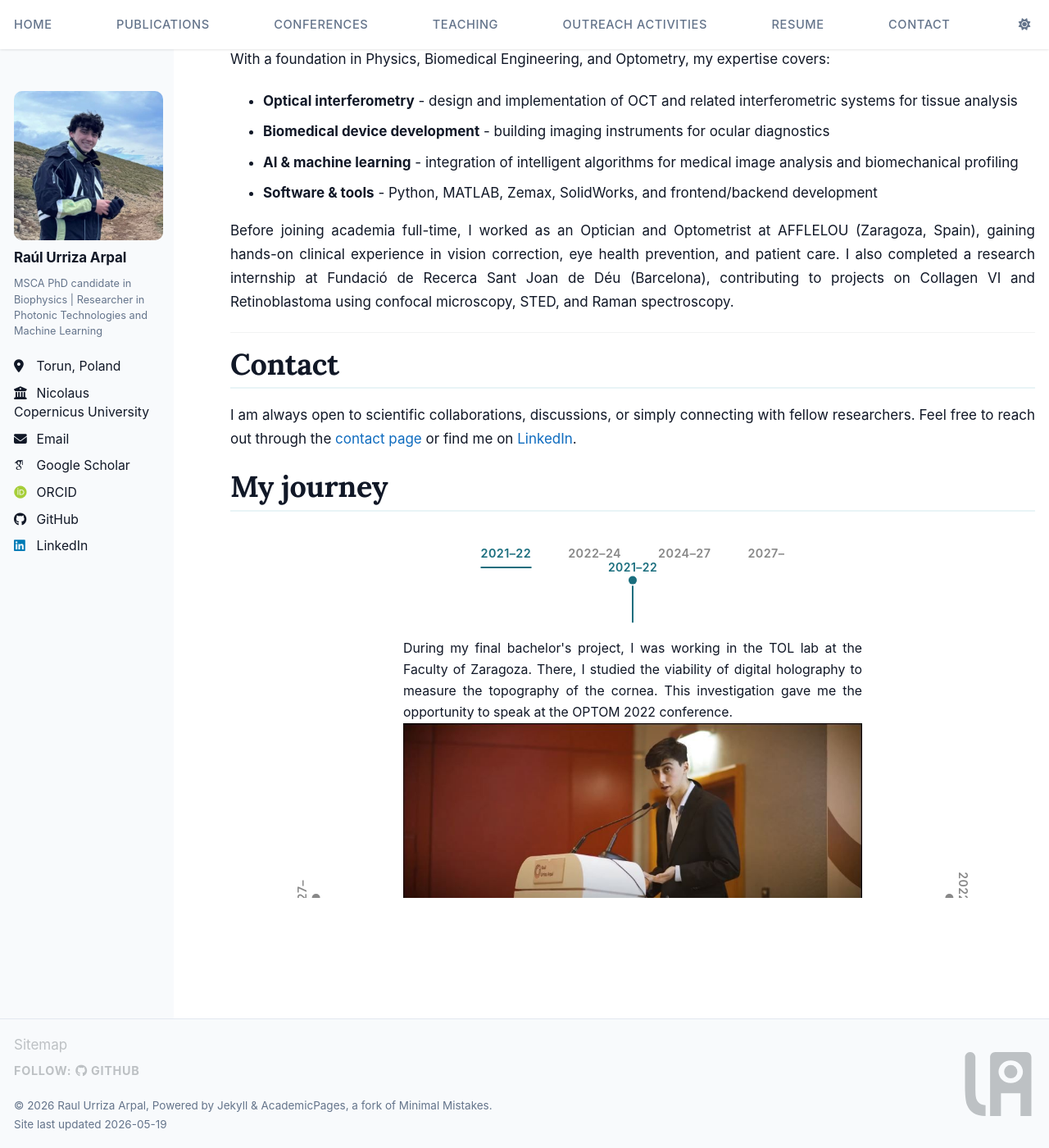
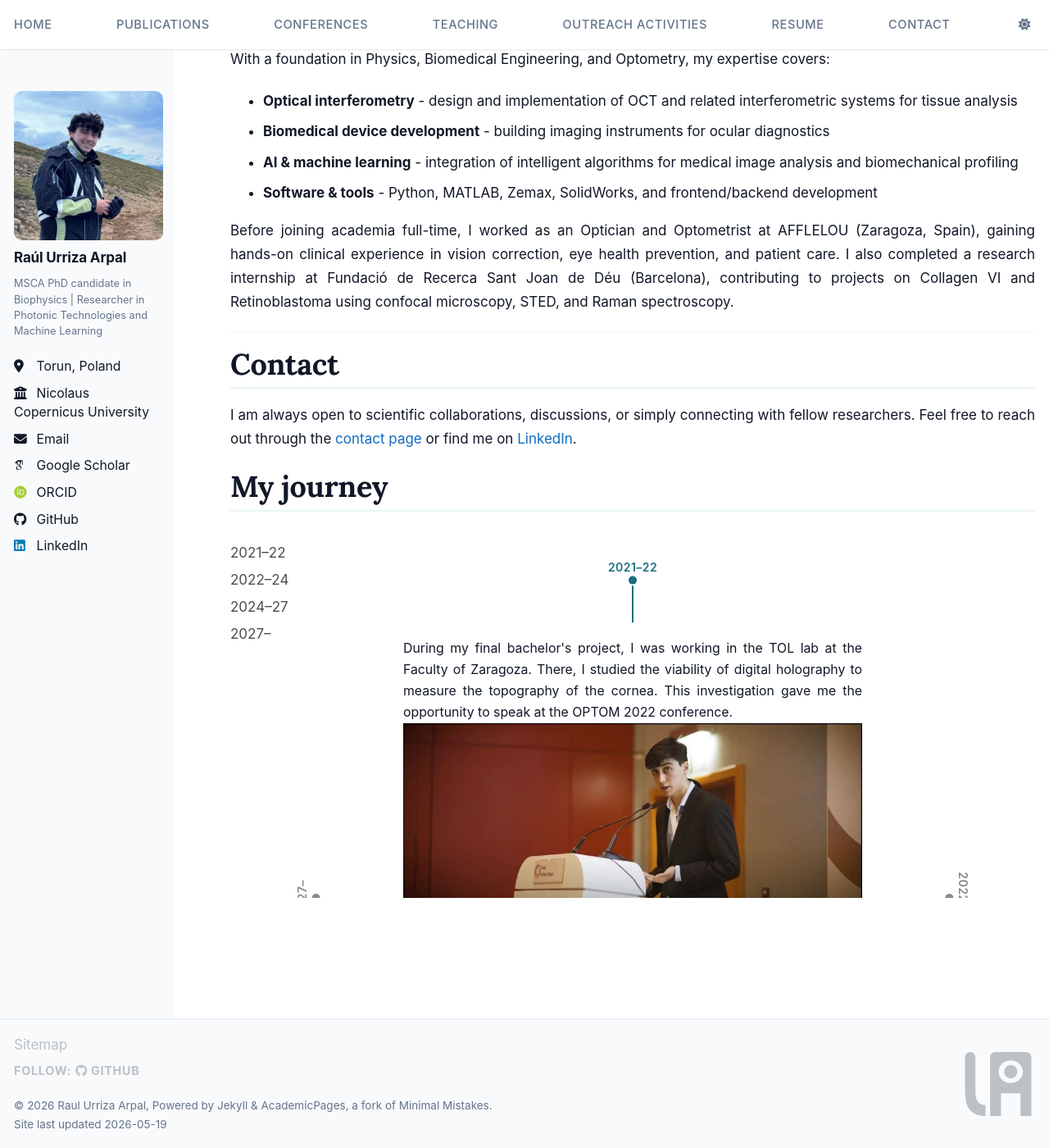
Before and after one commit to RaulUrriza/raulurriza.github.io, a Jekyll site: the page built from _pages/about.md, in a window 1280 px wide and 1400 px high, scrolled down 1762 px. Shown: the whole window at 82% size. Built offline with Jekyll 4.4.1, drawn with Linux system fonts in a browser that asks for light colours; some web fonts are replaced; a script bundle is joined from its source files by our own code; library files that are not in the unit come from our copies.

Commit message:
Quito el nav
Como dije en la descripcion anterior con añadir se solucionaba lo quito

```diff
--- a/assets/css/style.scss
+++ b/assets/css/style.scss
@@ -784,39 +784,6 @@
   margin: 2rem 0 3rem;
 }
 
-/* ── Fixed navigation row (always visible) ───────────────────── */
-.tl-nav {
-  position: absolute;
-  top: 0;
-  left: 50%;
-  transform: translateX(-50%);
-  display: flex;
-  gap: 2.5rem;
-  z-index: 10;
-  white-space: nowrap;
-}
-
-.tl-nav > label {
-  cursor: pointer;
-  color: var(--tl-muted);
-  font-size: 0.8rem;
-  font-weight: 600;
-  letter-spacing: 0.03em;
-  padding: 0.2rem 0;
-  border-bottom: 2px solid transparent;
-  transition: color var(--tl-dur) ease-in-out, border-color var(--tl-dur) ease-in-out;
-}
-
-.tl-nav > label:hover { color: var(--tl-active); }
-
-.tl-wrap:has(#tl-0:checked) .tl-nav > label:nth-child(1),
-.tl-wrap:has(#tl-1:checked) .tl-nav > label:nth-child(2),
-.tl-wrap:has(#tl-2:checked) .tl-nav > label:nth-child(3),
-.tl-wrap:has(#tl-3:checked) .tl-nav > label:nth-child(4) {
-  color: var(--tl-active);
-  border-bottom-color: var(--tl-active);
-}
-
 /* hide radio buttons visually but keep them functional */
 .tl-wrap input[type="radio"] {
   position: absolute;
```
